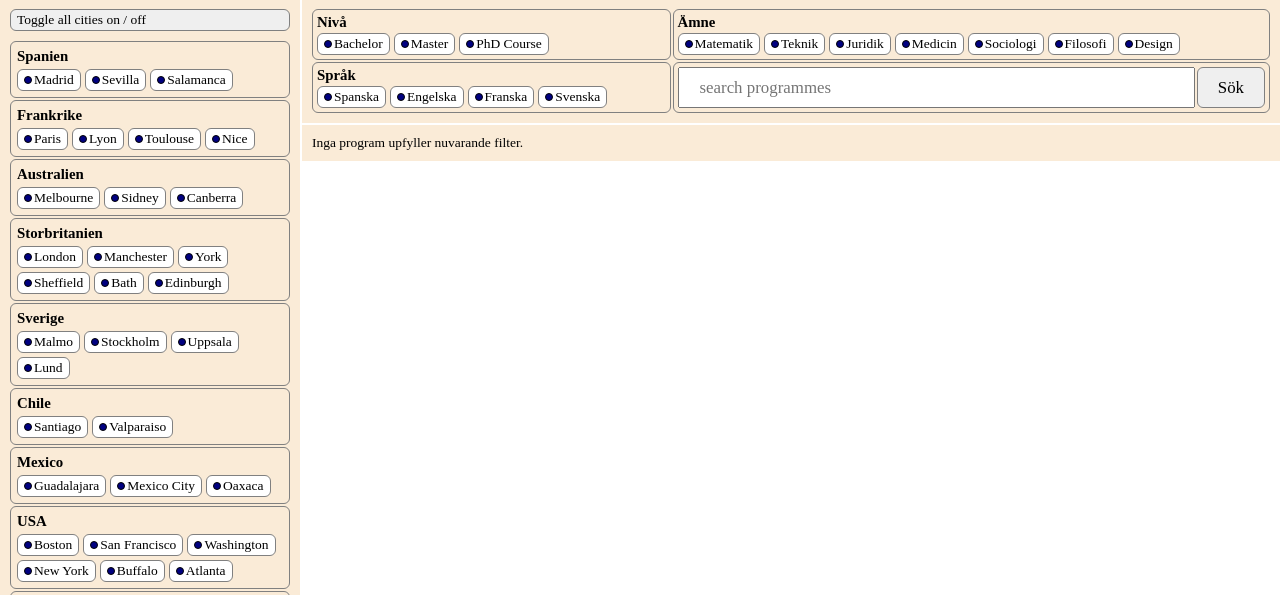
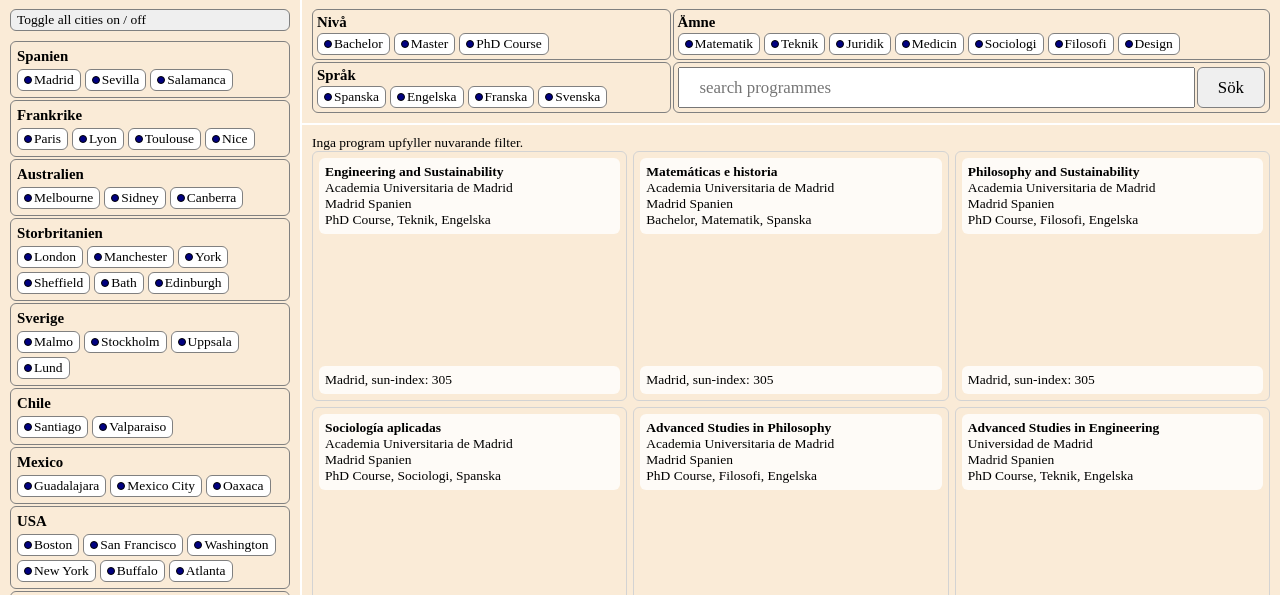
Before and after one commit to Callw02/Projekt_du2, a plain HTML site: page index.html in a window 1280 px wide. Shown: the part 203-798 px from the top of the page. Drawn offline with Linux system fonts and the light colour scheme; a web font is replaced by a local one.

Commit message:
created all programs
all programs and information are done:)

```diff
--- a/functions.js
+++ b/functions.js
@@ -262,7 +262,36 @@ function click_filter_element (event) {
 
     */
 
-  }
+
+
+      let parent = document.querySelector("#programmes > ul")
+      let div = document.createElement("div")
+      div.classList.add("programme")
+      let city = CITIES[UNIVERSITIES[programme.universityID].cityID].name
+      let country = COUNTRIES[CITIES[UNIVERSITIES[programme.universityID].cityID].countryID].name
+      let sun = CITIES[UNIVERSITIES[programme.universityID].cityID].sun
+
+
+
+      div.innerHTML = `<div> <h3>${programme.name}</h3>
+
+      ${UNIVERSITIES[programme.universityID].name}
+       <br>
+       ${city}   ${country}
+      <br>
+       ${LEVELS[programme.levelID - 1].name}, ${SUBJECTS[programme.subjectID].name}, ${LANGUAGES[programme.languageID].name}
+
+
+       </div>
+       <div class = "bottom_programme">${city}, sun-index: ${sun} </div> `
+
+
+
+    parent.append(div)
+}
+
+
+  array_each(PROGRAMMES, create_programme)
 
 
   // G
--- a/index.html
+++ b/index.html
@@ -54,10 +54,11 @@
     </div>
   </div>
 
+  <script src="database.js"></script>
+  <script src="array_functions.js"></script>
   <script src="functions.js"></script>
-  <script src="array_functions.js"></script>
-  <script src="database.js"></script>
   <script src="index.js"></script>
+
 
 </body>
 </html>
```
